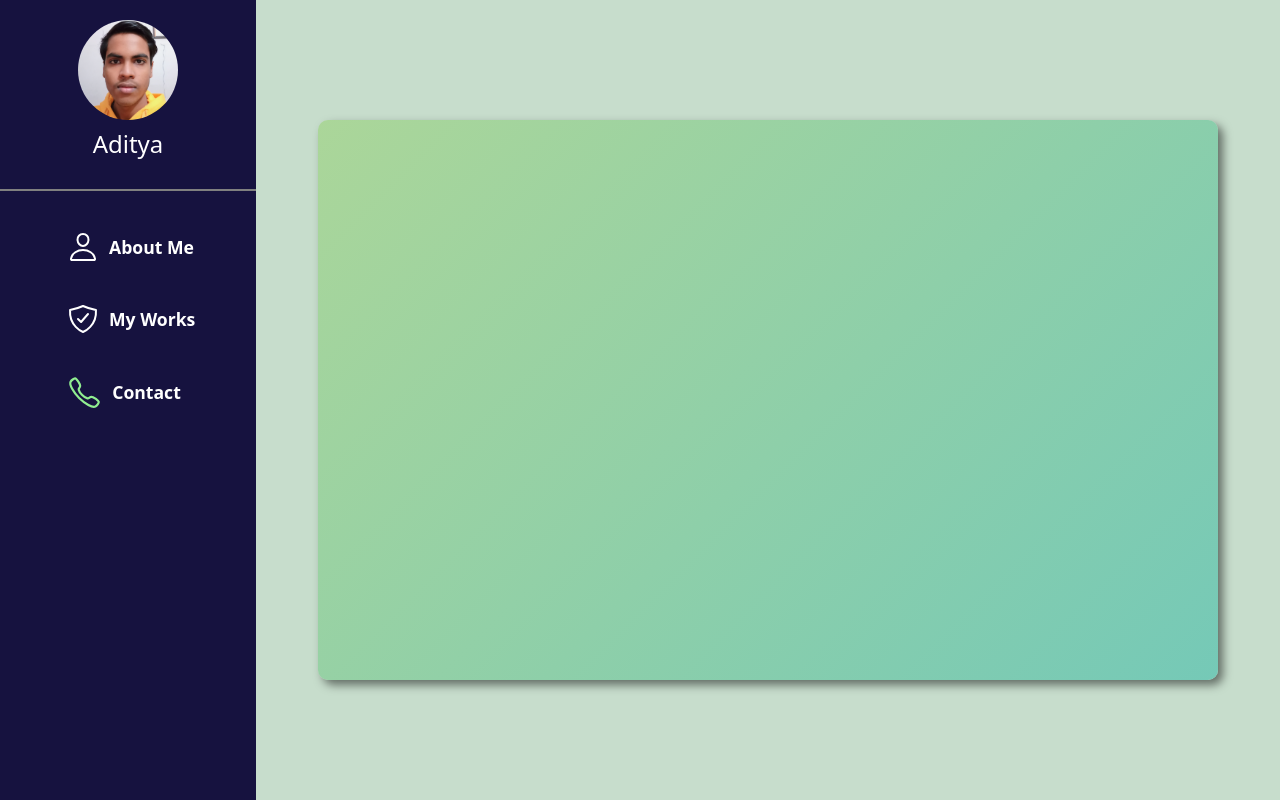
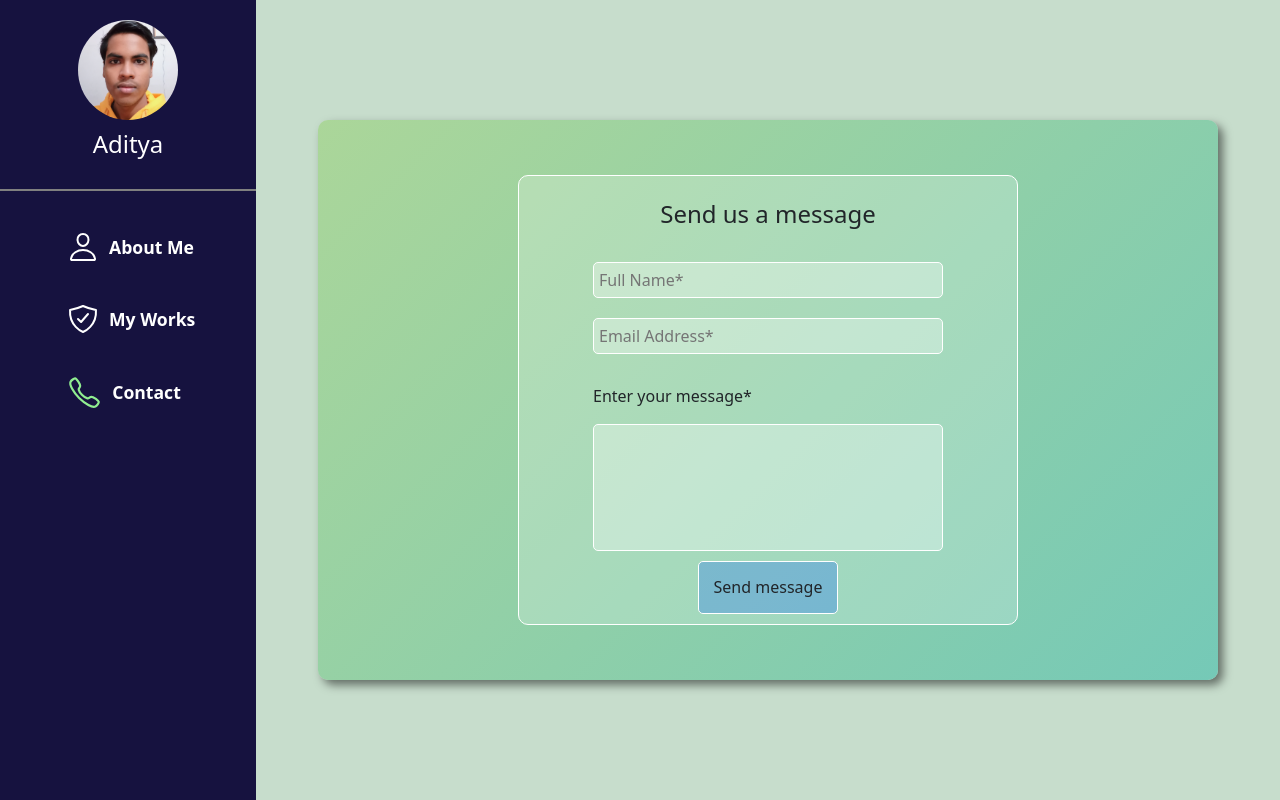
Before and after one commit to codeAdityagithub/portfolio, a plain HTML site: page index.html in a window 1280 px wide. Both pictures are taken after a click on the link "Contact". Drawn offline with nearby package versions, Linux system fonts and the light colour scheme.

Commit message:
final commit

```diff
--- a/css/style.css
+++ b/css/style.css
@@ -13,6 +13,7 @@ body{
     height: 100vh;
     font-family: sans-serif;
 }
+
 
 
 #left{
@@ -374,6 +375,64 @@ body{
         flex-direction: column;
 }
 
+#contact{
+    display: flex;
+    align-items: center;
+    justify-content: center;
+}
+#contact>form{
+    display: flex;
+    align-items: center;
+    justify-content: center;
+    background: rgba(255, 255, 255, 0.215);
+    flex-direction: column;
+    width: 500px;
+    height: 450px;
+    border-radius: 10px;
+    border: 1px solid white;
+}
+#contact>form input{
+    border-radius: 5px;
+    margin: 10px 0px;
+    padding: 5px;
+    background: rgba(255, 255, 255, 0.315);
+    width: 350px;
+    border: 1px solid white;
+}
+#contact>form textarea{
+    resize: none;
+    border-radius: 5px;
+    padding: 5px;
+    background: rgba(255, 255, 255, 0.315);
+    width: 350px;
+    height: 200px;
+    border: 1px solid white;
+}
+#contact>form p{
+    width: 350px;
+    text-align: left;
+    margin-top: 20px;
+    padding: 0;
+}
+#contact>form span{
+    font-size: 1.5rem;
+    margin: 20px 0px;
+}
+
+#contact>form .btn{
+    width: 140px;
+    height: 80px;
+    background-color: rgba(0, 89, 255, 0.253);
+    transition: 0.2s;
+}
+#contact>form .btn:hover{
+    background-color: #0092fa;
+}
+#contact>form .btn:active{
+    transform: scale(0.95);
+}
+
+
 /* .killer{
     background-color: red;
 }
--- a/index.html
+++ b/index.html
@@ -10,6 +10,7 @@
     <script type="module" src="https://unpkg.com/ionicons@5.5.2/dist/ionicons/ionicons.esm.js"></script>
     <script nomodule src="https://unpkg.com/ionicons@5.5.2/dist/ionicons/ionicons.js"></script>
     <link href="https://cdn.jsdelivr.net/npm/bootstrap@5.1.3/dist/css/bootstrap.min.css" rel="stylesheet" integrity="sha384-1BmE4kWBq78iYhFldvKuhfTAU6auU8tT94WrHftjDbrCEXSU1oBoqyl2QvZ6jIW3" crossorigin="anonymous">
+    <script src="https://smtpjs.com/v3/smtp.js"></script>
 </head>
 
 <body>
@@ -49,7 +50,7 @@
                         <div class="links">
                             <a href="https://www.youtube.com/channel/UCz2Cs3f8QhjsHKR7qXfBAYA/featured" target="_blank"><ion-icon name="logo-youtube"></ion-icon><span>Aditya 008</span></a>
                             <a href="https://www.linkedin.com/in/codewith-aditya-082085228" target="_blank"><ion-icon name="logo-linkedin"></ion-icon><span>CodeWith Aditya</span></a>
-                            <a href="https://mail.google.com/mail/u/0/#inbox" target="_blank"><ion-icon name="mail"></ion-icon><span>adityathebest2019@gmail.com</span></a>
+                            <a href="mailto:adityathebest2019@gmail.com" target="_blank"><ion-icon name="mail"></ion-icon><span>adityathebest2019@gmail.com</span></a>
                             <a href="https://github.com/codeAdityagithub" target="_blank"><ion-icon name="logo-github"></ion-icon><span>codeAdityagithub</span></a>
                             <span><ion-icon name="call" ></ion-icon><span>+91 12345-67890</span></span>
                         </div>
@@ -125,7 +126,14 @@
                 </div>
             </div>
             <div id="contact">
-
+                <form action="">
+                    <span>Send us a message</span>
+                    <input type="text" placeholder="Full Name*" required>
+                    <input type="email" placeholder="Email Address*" id="useremail" required>
+                    <p>Enter your message*</p>
+                    <textarea name="message" id="message"  required></textarea>
+                    <input type="submit" value="Send message" class="btn">
+                </form>
             </div>
         </div>
 
@@ -138,8 +146,9 @@
         const html= document.querySelector(".html");
         const workdiv= document.querySelectorAll("#works>div");
         const workspan= document.querySelectorAll("#works>span");
-        var i=0;
-        console.log(workdiv)
+        const email=document.getElementById("useremail");
+        const message=document.getElementById("message");
+
 
         function active() {
 
@@ -201,7 +210,9 @@
             item.addEventListener('click', active);
         })
         workspan[0].addEventListener('click', previous);
+
         workspan[1].addEventListener('click', next);
+
 
 
     </script>
```
